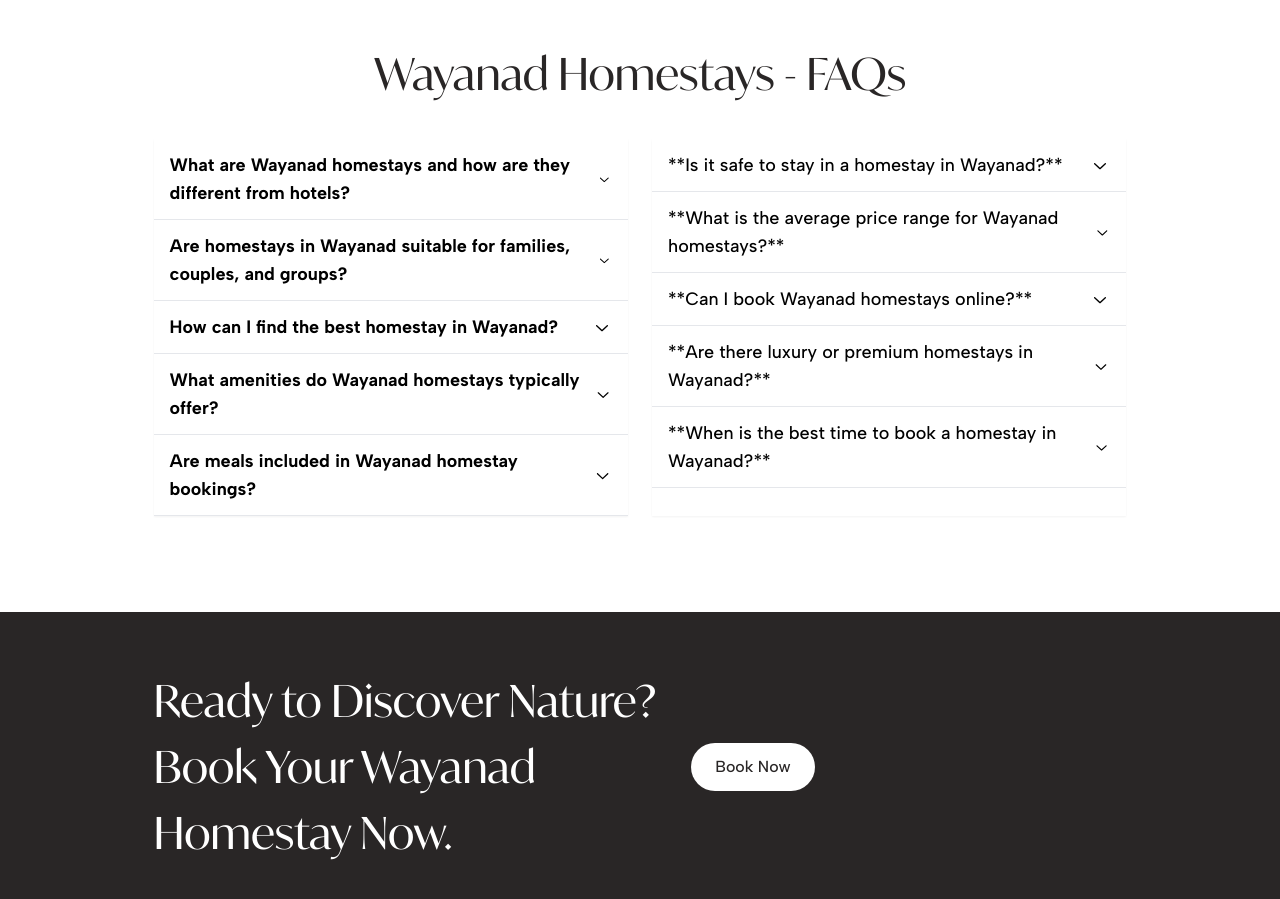
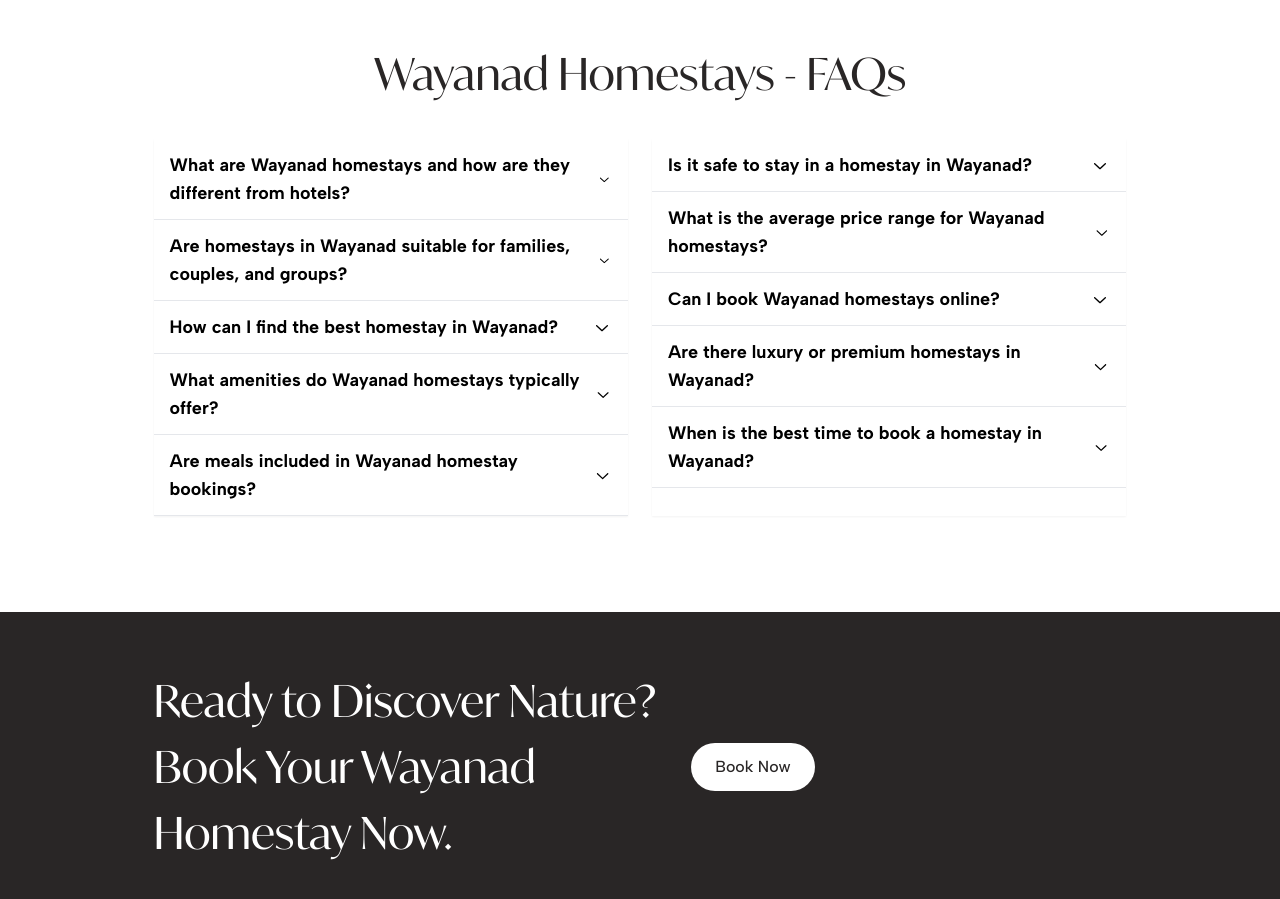
Before and after one commit to kudajadridrizzle/kudajadri.website, a React (Vite) app: page / in a window 1280 px wide. Shown: the part 9180-10079 px from the top of the page. Built offline with nearby package versions, Linux system fonts and the light colour scheme; no server answers.

Commit message:
fix : faq markdown issue

```diff
--- a/src/components/FaqComponent/FaqList.tsx
+++ b/src/components/FaqComponent/FaqList.tsx
@@ -57,7 +57,7 @@ export default function Faq(content: FaqFrontMatterAttributes) {
           <Accordion.Item key={index} value={`item-${index}`} className="border-b">
             <Accordion.Header>
               <Accordion.Trigger className="group flex w-full items-center font-albertSans justify-between px-4 py-3 text-left text-lg font-medium hover:bg-gray-100 transition">
-                {faq.question}
+                <ReactMarkdown>{faq.question}</ReactMarkdown>
                 <ChevronDownIcon
                   className="h-5 w-5 transition-transform duration-200 font-albertSans group-data-[state=open]:rotate-180"
                 />
```
